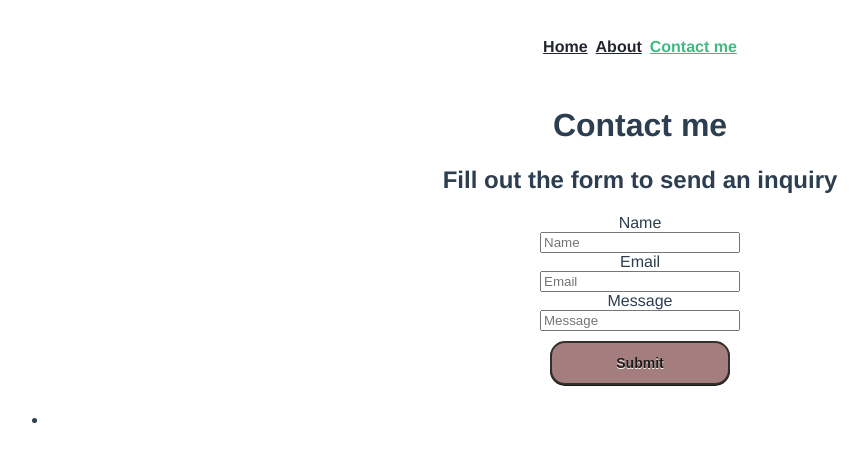
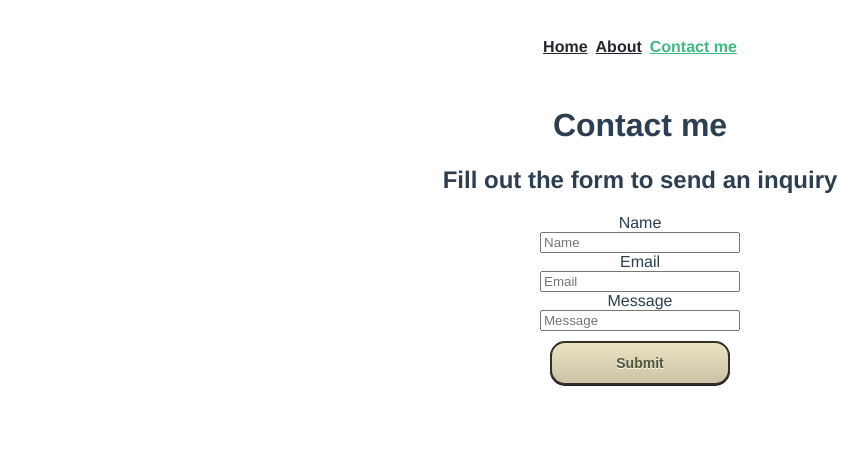
Before and after one commit to Eposkk/IDATT2105-Fullstack, a Vue app: page /kontaktskjema in a window 1280 px wide. Shown: the top 462 px of the page, without its empty margins (0-868 px from the left). Built offline with nearby package versions, Linux system fonts and the light colour scheme.

Commit message:
Added: Error checking and pushing to mock database

```diff
--- a/src/views/Kontaktskjema.vue
+++ b/src/views/Kontaktskjema.vue
@@ -2,108 +2,105 @@
   <div class="about">
     <h1>Contact me</h1>
     <h2>Fill out the form to send an inquiry</h2>
-    <form @submit.prevent="onSubmit" id="inputs">
+    <form @submit="submit" id="inputs">
       <BaseInput
-        id="input"
+        class="input"
         label="Name"
         type="text"
-        modelValue=""
-        v-model="submission.name"
-        :error="nameError"
+        v-model="name"
+        :error="errors.name"
       />
       <BaseInput
-        id="input"
+        class="input"
         label="Email"
         type="email"
-        modelValue=""
-        v-model="submission.email"
-        :error="emailError"
+        v-model="email"
+        :error="errors.email"
       />
       <BaseInput
-        id="input"
+        class="input"
         label="Message"
         type="text"
-        modelValue=""
-        v-model="submission.email"
-        :error="messageError"
+        v-model="message"
+        :error="errors.message"
       />
-      <button id="input" :disabled="isValid">Submit</button>
+      <button id="submitButton" type="submit">Submit</button>
     </form>
-    <div>
-      <ul>
-        <li>{{ email }}</li>
-      </ul>
-    </div>
   </div>
 </template>
 <script>
 import BaseInput from "../components/BaseInput";
 import { useField, useForm } from "vee-validate";
+import * as yup from "yup";
+import { v4 as uuidv4 } from "uuid";
+import axios from "axios";
 
 export default {
   components: { BaseInput },
   setup() {
-    const failMessage = "Required Field";
-    const validations = {
-      email: (value) => {
-        if (!value) return failMessage;
-
-        const regexForEmailCheck =
-          /^(([^<>()[\]\\.,;:\s@"]+(\.[^<>()[\]\\.,;:\s@"]+)*)|(".+"))@((\[[0-9]{1,3}\.[0-9]{1,3}\.[0-9]{1,3}\.[0-9]{1,3}\])|(([a-zA-Z\-0-9]+\.)+[a-zA-Z]{2,}))$/;
-        if (!regexForEmailCheck.test(String(value).toLowerCase()))
-          return "Enter a valid email";
-        return true;
-      },
-      name: (value) => {
-        if (value === undefined || value == null) return failMessage;
-        if (!String(value).length) return failMessage;
-        return true;
-      },
-      message: (value) => {
-        if (value === undefined || value == null) return failMessage;
-        if (!String(value).length) return failMessage;
-        return true;
-      },
-    };
-
-    useForm({
+    const validations = yup.object({
+      email: yup.string().required().email(),
+      message: yup.string().required(),
+      name: yup
+        .string()
+        .required()
+        .matches(/^[A-ÅÆØa-æøå ]*$/, "Please enter valid name"),
+    });
+    const { handleSubmit, errors } = useForm({
       validationSchema: validations,
     });
 
-    const {
-      value: email,
-      errorMessage: emailError,
-      handleChange,
-    } = useField("email");
-    const { value: name, errorMessage: nameError } = useField("name");
-    const { value: message, errorMessage: messageError } = useField("name");
+    const { value: email } = useField("email");
+    const { value: name } = useField("name");
+    const { value: message } = useField("message");
+
+    const submit = handleSubmit((values) => {
+      axios
+        .post(
+          "https://my-json-server.typicode.com/Eposkk/IDATT2105-Fullstack/submission",
+          values
+        )
+        .then(function (response) {
+          console.log("Response: " + response);
+        })
+        .catch(function (err) {
+          console.log("Error: " + err);
+        });
+      alert(
+        "Email: " +
+          values.email +
+          "\nName: " +
+          values.name +
+          "\nMessage: " +
+          values.message +
+          "\nHas been sent, Thanks for your feedback!"
+      );
+      const submission = { ...this.submission, id: uuidv4() };
+      this.$store
+        .dispatch("submitSubmission", submission)
+        .then(() => {
+          this.$router.push({
+            name: "FeedbackDetails",
+            params: { id: submission.id },
+          });
+        })
+        .catch((error) => {
+          this.$router.push({
+            name: "ErrorDisplay",
+            params: { error: error },
+          });
+        });
+    });
 
     return {
       email,
       name,
       message,
-      emailError,
-      nameError,
-      messageError,
-      handleChange,
+      errors,
+      submit,
     };
   },
-  data() {
-    return {
-      submission: {
-        name: "",
-        email: "",
-        message: "",
-      },
-    };
-  },
-  computed: {
-    isValid() {
-      return (
-        this.submission.email && this.submission.name && this.submission.message
-      );
-    },
-  },
+  created() {},
 };
 </script>
 
@@ -116,11 +113,7 @@ export default {
   margin: auto;
 }
 
-#input {
-  margin: 10px;
-}
-
-button {
+#submitButton {
   box-shadow: 0 1px 0 0 #1c1b18;
   background: #eae0c2 linear-gradient(to bottom, #eae0c2 5%, #ccc2a6 100%);
   border-radius: 15px;
@@ -134,17 +127,11 @@ button {
   padding: 12px 16px;
   text-decoration: none;
   text-shadow: 0 1px 0 #ffffff;
-  margin: 1px;
+  margin: 10px;
 }
 
-button:hover:enabled {
+#submitButton:hover {
   background: #ccc2a6 linear-gradient(to bottom, #ccc2a6 5%, #eae0c2 100%);
   transform: scale(1.05);
 }
-
-button:disabled {
-  background: #a47e7e;
-  cursor: not-allowed;
-  color: #1e1b1b;
-}
 </style>
```
